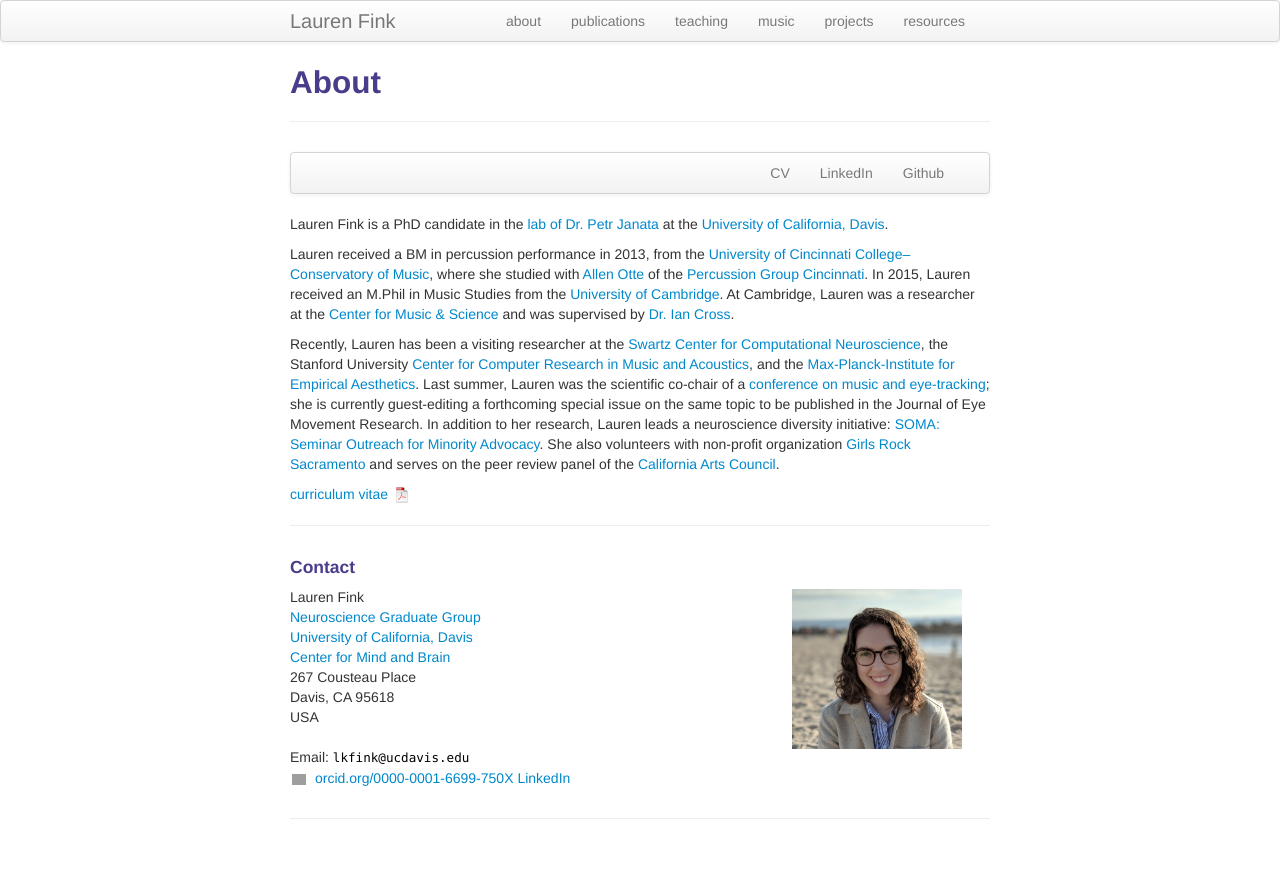
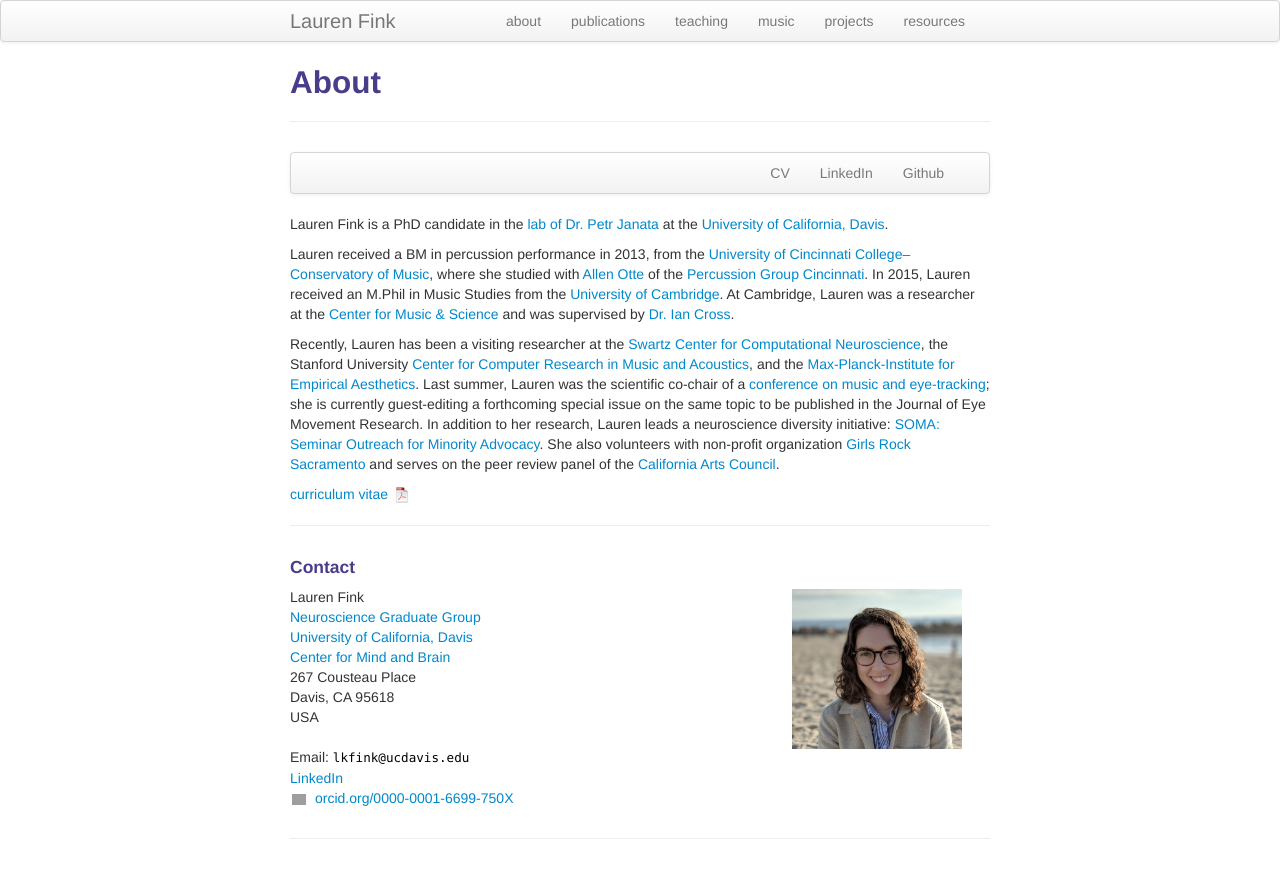
Before and after one commit to lkfink/lkfink.github.io, a Jekyll site: the page built from pages/about.md, in a window 1280 px wide. Shown: the top 878 px of the page. Built offline with Jekyll 4.4.1, drawn with Linux system fonts in a browser that asks for light colours; grey boxes are pictures that could not be loaded.

```diff
--- a/pages/about.md
+++ b/pages/about.md
@@ -52,9 +52,8 @@ Recently, Lauren has been a visiting researcher at the [Swartz Center for Comput
             Email: <code>lk</code><b>I</b><code>fink</code><b>don't</b><code>@</code><b>want</b><code>uc</code><b>spam!
             </b><code>davis</code><b>So</b><code>.</code><b>please</b><code>e</code><b>leave
             </b><code>d</code><b>me</b><code>u</code><br/>
+            <a href="https://www.linkedin.com/in/lauren-fink-2ba747109/" target="_blank">LinkedIn</a><br/>
             <a href="https://orcid.org/0000-0001-6699-750X" target="orcid.widget" rel="noopener noreferrer" style="vertical-align:top;">    <img src="https://orcid.org/sites/default/files/images/orcid_16x16.png" style="width:1em;margin-right:.5em;" alt="ORCID iD icon">orcid.org/0000-0001-6699-750X</a>
-
-            <a href="https://www.linkedin.com/in/lauren-fink-2ba747109/" target="_blank">LinkedIn</a><br/>
             </div>
         </div>
 
```
